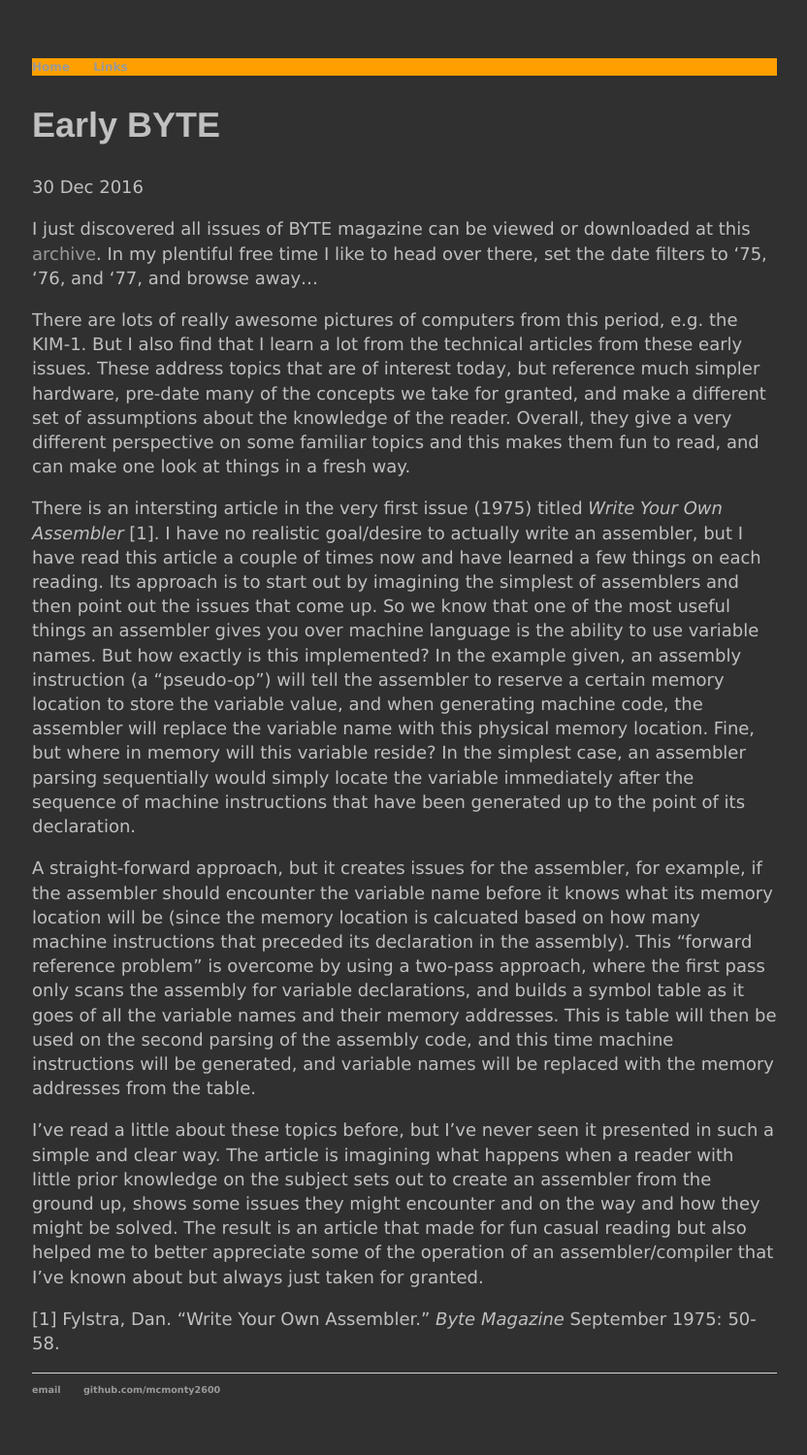
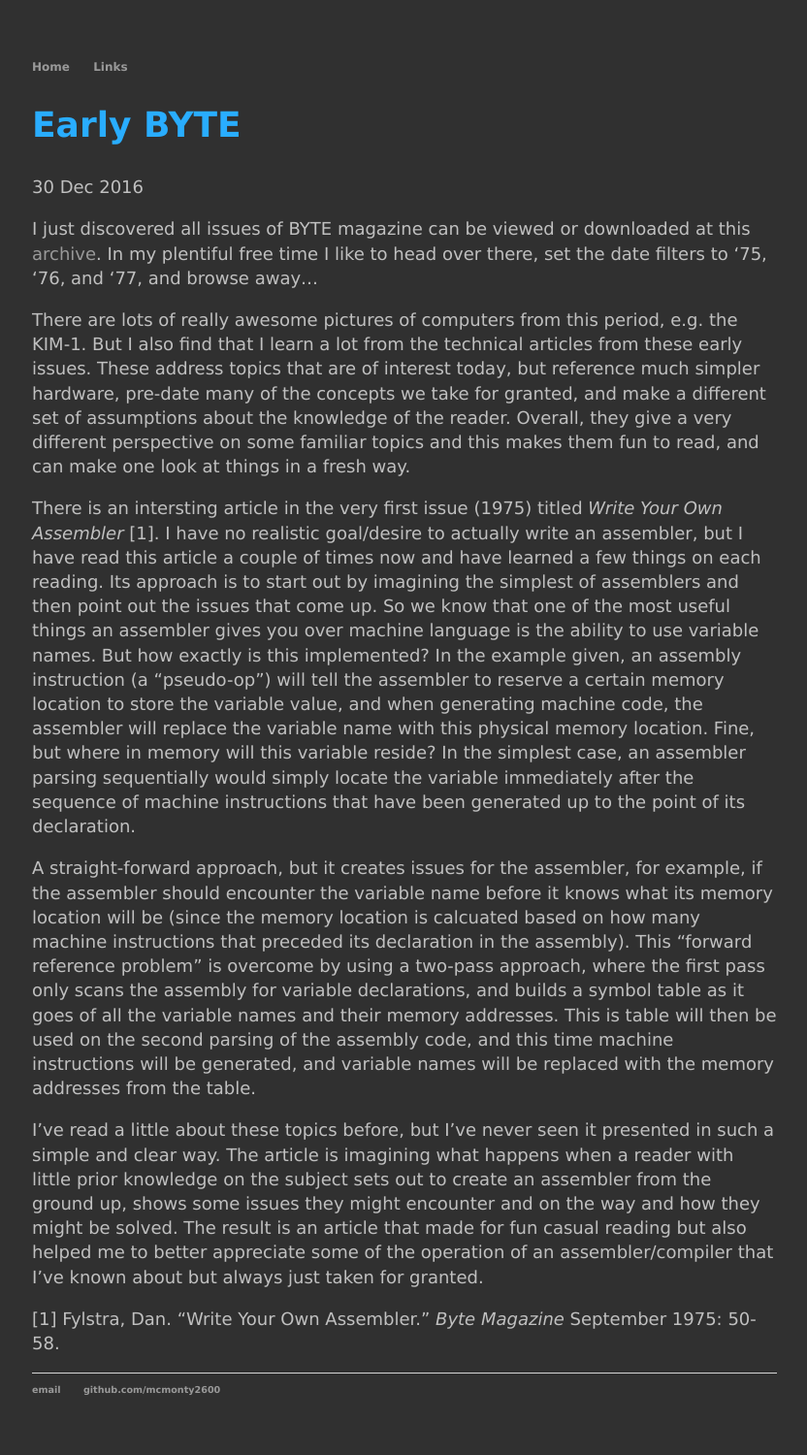
Before and after one commit to mcmonty2600/mcmonty2600.github.io, a Jekyll site: the page built from _posts/2016-12-30-early-BYTE.md, in a window 1280 px wide. Shown: the whole page at 97% size, without its empty margins (223-1055 px from the left). Built offline with Jekyll 4.4.1, drawn with Linux system fonts in a browser that asks for light colours.

Commit message:
Update main.css

```diff
--- a/css/main.css
+++ b/css/main.css
@@ -9,8 +9,7 @@
     line-height: 1.5;
 }
 nav {
-    background-color:#FFA000;
-    color:#c0c0c0;
+    color:#00E436;
 }
 nav ul, footer ul {
     font-family : verdana;
@@ -32,7 +31,8 @@
 }
 h1 {
     font-size: 3em;
-    font-family:'Helvetica', 'Arial', 'Sans-Serif';
+    font-family:verdana;
+    color : #29ADFF;
 }
 p {
     font-size: 1.5em;
```
